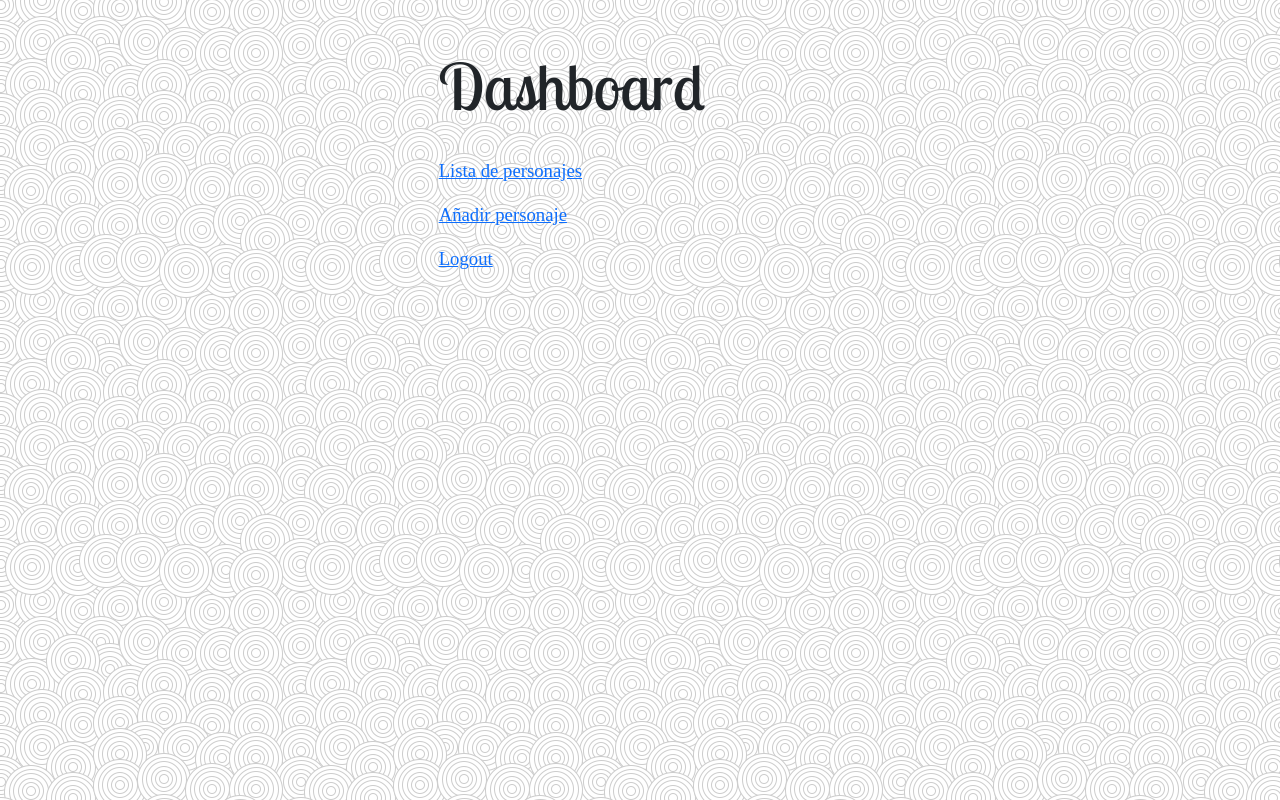
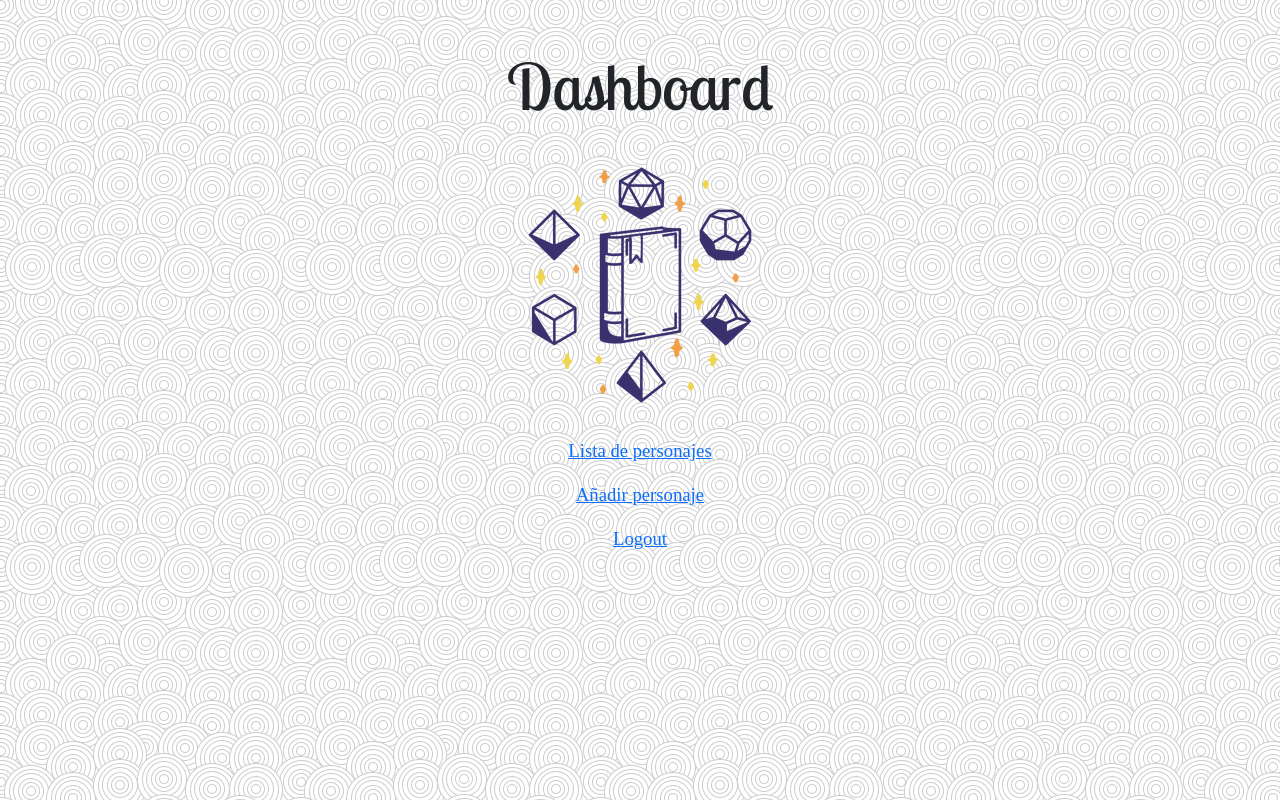
Before and after one commit to TheGrandSinnovia/test, a Django app: template dashboard/templates/dashboard/dashboard.html in a window 1280 px wide. Run offline with Django 3.2, Linux system fonts and the light colour scheme; the template is opened without the code that fills it, so the values that code supplies are empty; some libraries are stand-ins or nearby versions; some web fonts are replaced.

Commit message:
Modified dashboard.

```diff
--- a/dashboard/templates/dashboard/dashboard.html
+++ b/dashboard/templates/dashboard/dashboard.html
@@ -22,11 +22,16 @@
 <div class="container-fluid">
 <div class="row">
 <div class="col-md-4 offset-md-4">
-<h1 class="lobster-title"> Dashboard </h1>
+<h1 class="lobster-title text-center"> Dashboard </h1>
 <br>
-<p class="menu-font"> <a href="{% url 'dashboard:pc_list' %}">Lista de personajes</a></p>
-<p class="menu-font"> <a href="{% url 'dashboard:playable_characters' %}">Añadir personaje</a></p>
-<p class="menu-font"> <a href="{% url 'logout' %}">Logout</a></p>
+<div class="text-center">
+<img src="{% static 'dashboard/img/dice.png' %}" class="img-fluid" alt="Dice">
+</div>
+<br>
+<p class="menu-font text-center"> <a href="{% url 'dashboard:pc_list' %}">Lista de personajes</a></p>
+<p class="menu-font text-center"> <a href="{% url 'dashboard:playable_characters' %}">Añadir personaje</a></p>
+<p class="menu-font text-center"> <a href="{% url 'logout' %}">Logout</a></p>
+<br>
 </div>
 </div>
 </div>
```
Also changed, not shown: dashboard/static/dashboard/img/dice.png (added).
